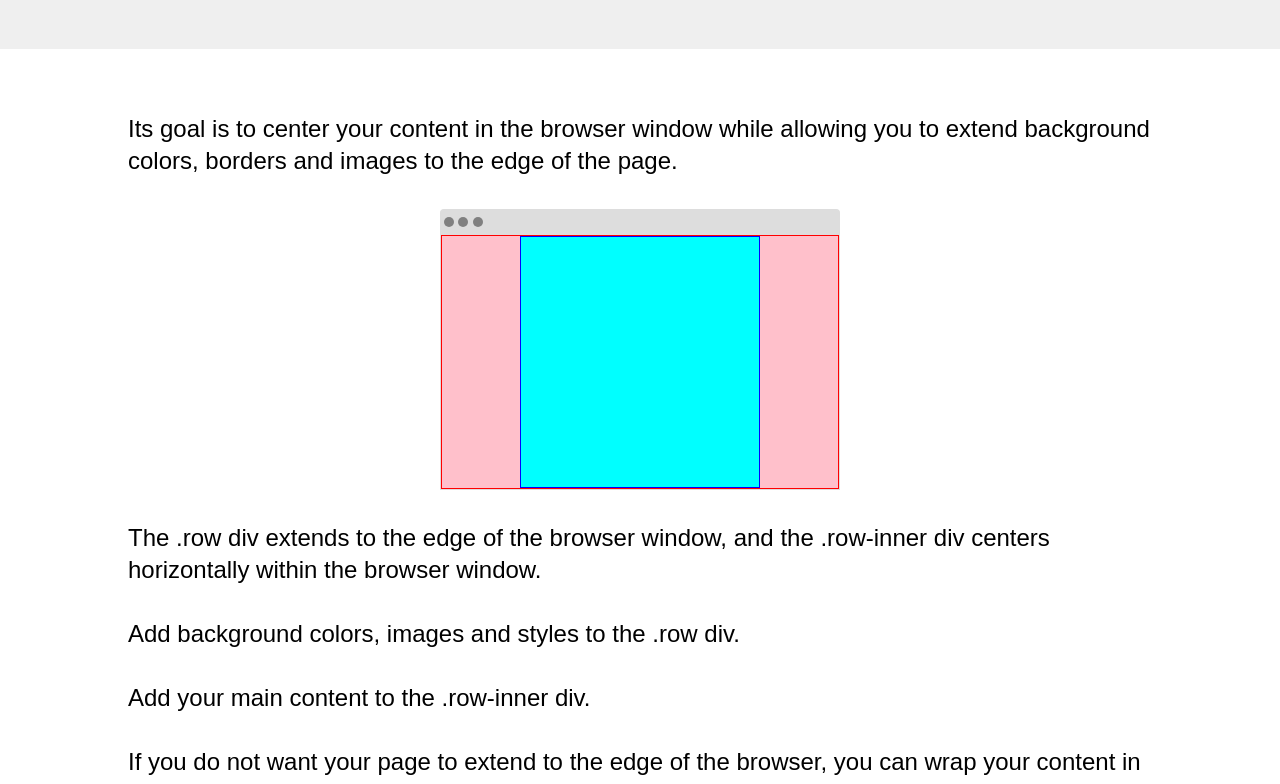
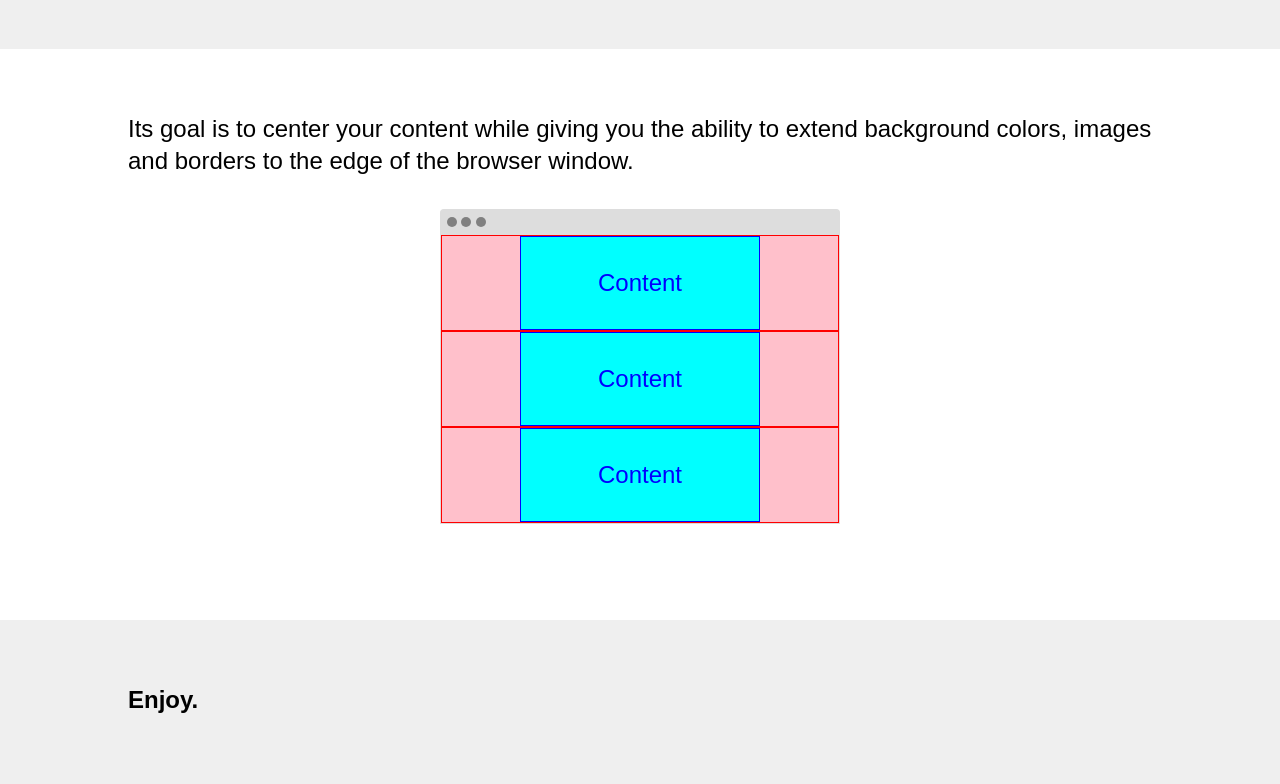
Before and after one commit to letsmakesomething/Blocks, a plain HTML site: page index.html in a window 1280 px wide. Shown: the part 116-900 px from the top of the page. Drawn offline with Linux system fonts and the light colour scheme.

Commit message:
Updated css and simplified content.

```diff
--- a/index.html
+++ b/index.html
@@ -14,13 +14,13 @@
 
       <header class="row">
          <div class="row-inner">
-            <h1>Rows, a simple website structure.</h1>
+            <h1>Rows, a stackable way to organize your webpages.</h1>
          </div>
       </header>
-
       <section class="row">
          <div class="row-inner">
-            <p>Its goal is to center your content in the browser window while allowing you to extend background colors, borders and images to the edge of the page.</p>
+            <p>Its goal is to center your content while giving you the ability to extend background colors, images and borders to the edge of the browser window.</p>
+            <figure>
                <div class="browser">
                   <div class="browser-title-bar">
                      <div class="browser-button"></div>
@@ -29,15 +29,23 @@
                   </div>
                   <div class="browser-window">
                      <div class="browser-row">
-                     <div class="browser-row-inner"></div>
+                        <div class="browser-row-inner">
+                           <p>Content</p>
+                        </div>
+                     </div>
+                     <div class="browser-row">
+                        <div class="browser-row-inner">
+                           <p>Content</p>
+                        </div>
+                     </div>
+                     <div class="browser-row">
+                        <div class="browser-row-inner">
+                           <p>Content</p>
+                        </div>
                      </div>
                   </div>
                </div> <!-- end browser -->
-            <p>The .row div extends to the edge of the browser window, and the .row-inner div centers horizontally within the browser window.</p>
-            <p>Add background colors, images and styles to the .row div.</p>
-            <p>Add your main content to the .row-inner div.</p>
-            <p>If you do not want your page to extend to the edge of the browser, you can wrap your content in a .container div and define its width.</p>
-            <p>Stack rows down the page and do whatever you like inside them.</p>
+            </figure>
          </div>
       </section>
 
--- a/rows.css
+++ b/rows.css
@@ -8,7 +8,7 @@
    padding: 24px;
 }
 
-.row-inner *:last-child {
+.row-inner > *:last-child {
    padding-bottom: 0; /* Make sure the last element doesn't add extra padding-bottom to your row */
 }
 
--- a/styles.css
+++ b/styles.css
@@ -20,7 +20,7 @@ footer.row {
    border-top: 1px solid #ddd;
    border-right: 1px solid #ddd;
    border-left: 1px solid #ddd;
-   padding: 3px;
+   padding: 3px 6px;
 }
 .browser-button {
    display: inline-block;
@@ -39,9 +39,15 @@ footer.row {
 .browser-row-inner {
    width: 60%;
    margin: 0 auto;
-   padding: 250px 0;
+   padding: 30px 0;
    border: 1px solid blue;
    background-color: cyan;
+   color: blue;
+   text-align: center;
+}
+
+.browser-row-inner p {
+   padding-bottom: 0;
 }
 
 /* Tablet styles */
```
Lines whose indentation alone changed are shown as unchanged.
